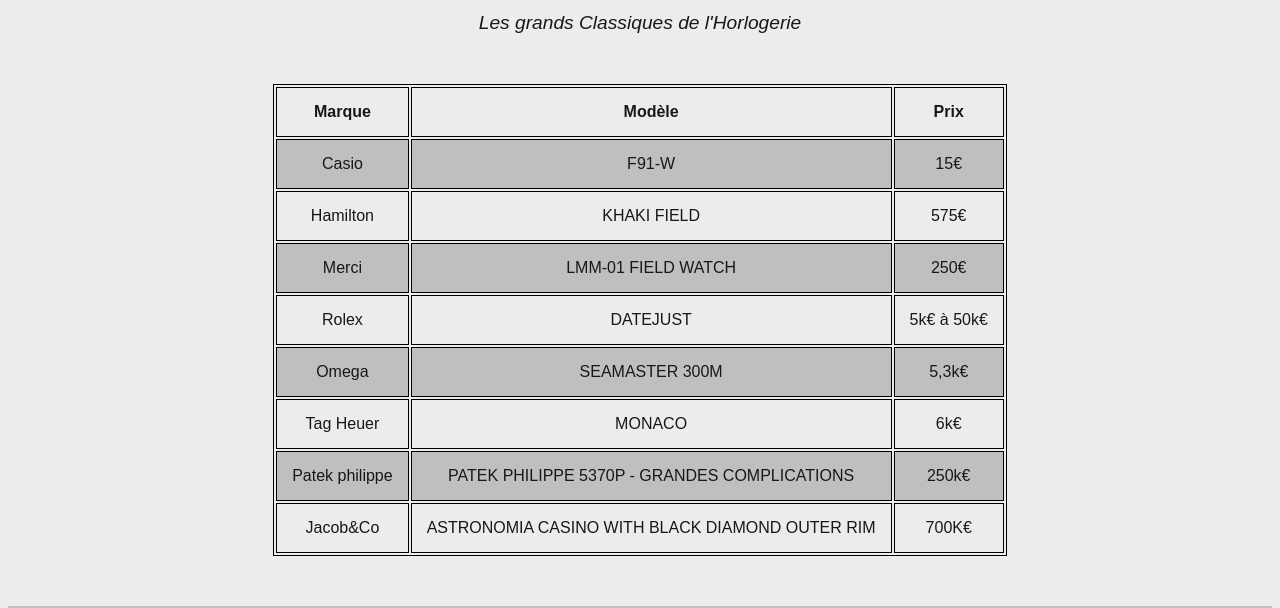
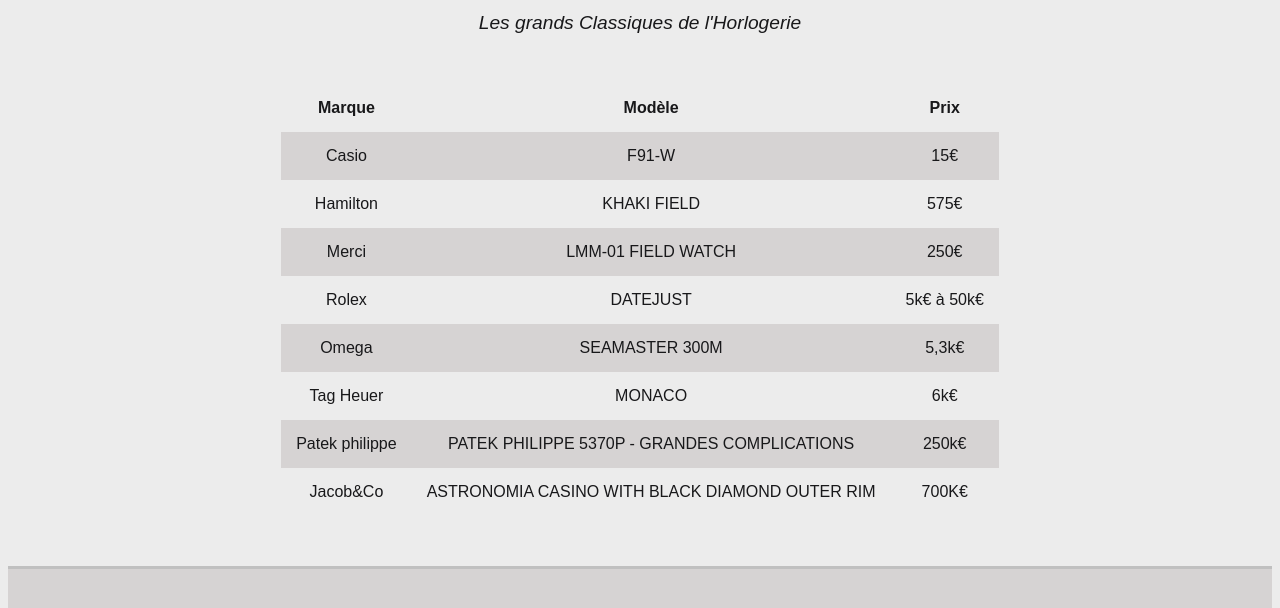
Before and after one commit to Clem410/A_la_bonne_heure, a plain HTML site: page recap.html in a window 1280 px wide. Shown: the part 192-800 px from the top of the page. Drawn offline with Linux system fonts and the light colour scheme; a web font is replaced by a local one.

Commit message:
Update main.css

```diff
--- a/css/main.css
+++ b/css/main.css
@@ -86,15 +86,15 @@ p {text-align: justify; font-size: 1.2rem;}
 
 #titreDescription { font-size: 2rem ;}
 
-table, th, td {
-  border: 1px solid black;
+table {
+  border-collapse: collapse;
 }
 
 th, td {
   padding: 15px;
 }
 
-tr:nth-child(even) {background-color: #c0bebe;}
+tr:nth-child(even) {background-color: #d6d3d3;}
 
 .tableau { text-align: center; margin: 0 auto; }
 
```
